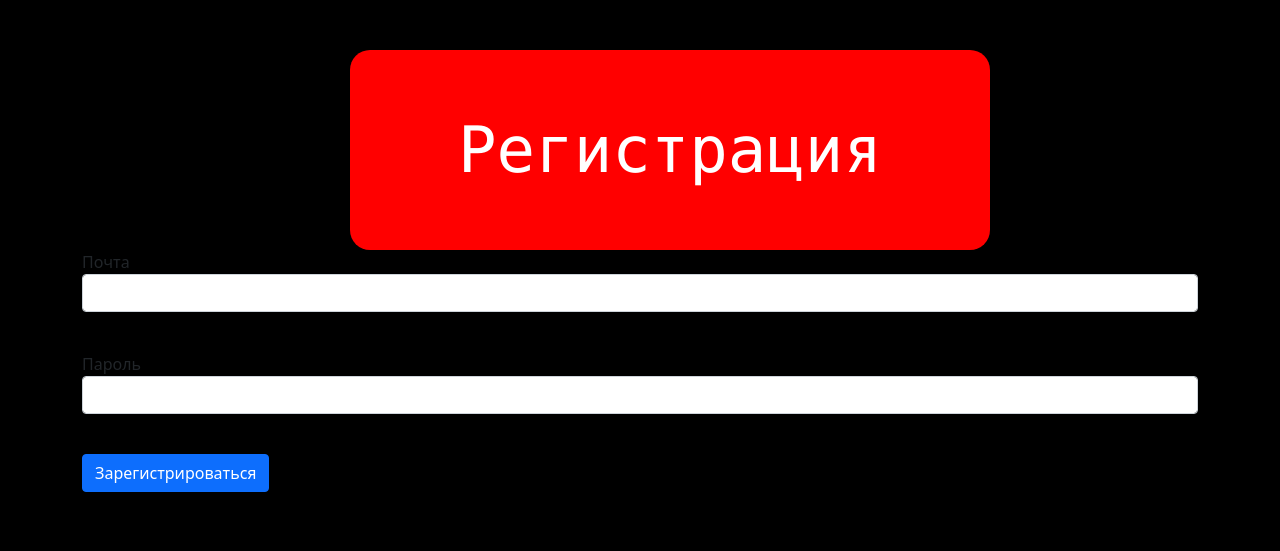
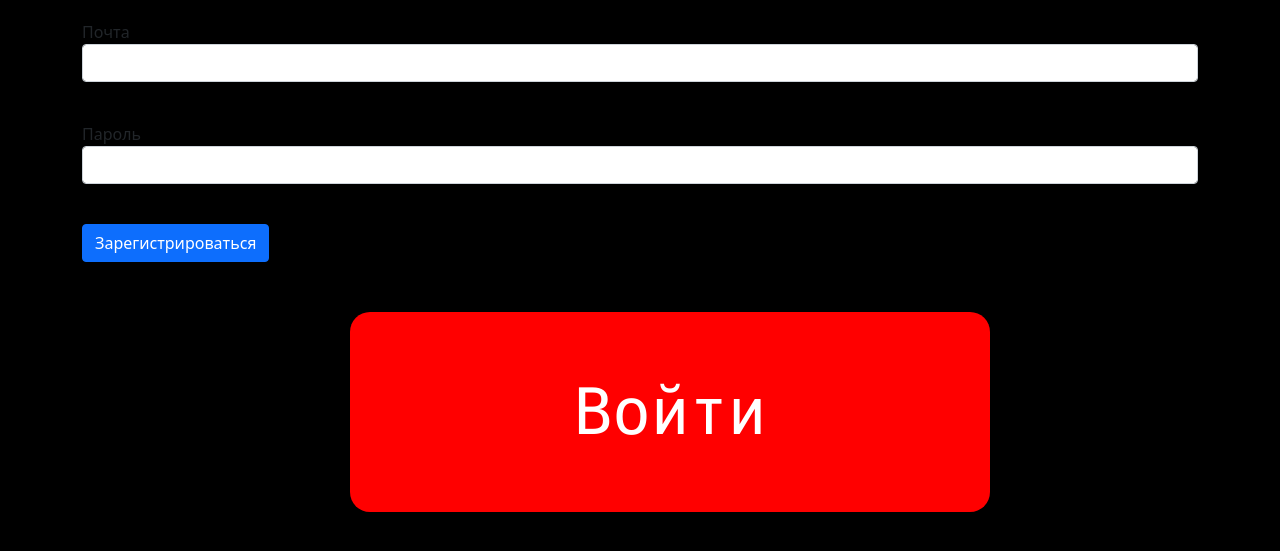
Before and after one commit to KruzhkaGames/Team-Hunters, a Flask app: page /register in a window 1280 px wide. Shown: the top 551 px of the page. Run offline with Flask 3, Linux system fonts and the light colour scheme.

Commit message:
fix bag with register button

```diff
--- a/templates/base_login.html
+++ b/templates/base_login.html
@@ -11,9 +11,9 @@
 	<script src='{{url_for("static", filename="js/base_login.js")}}'></script>
 </head>
 <body>
-	<div id='header' onclick='change()'>{{['Вход', 'Регистрация'][type_of]}}</div>
 	<main role='main' class='container'>
 	    {% block content %}{% endblock %}
 	</main>
+	<div id='header' onclick='change()'>{{['Зарегистрироваться', 'Войти'][type_of]}}</div>
 </body>
 </html>
```
